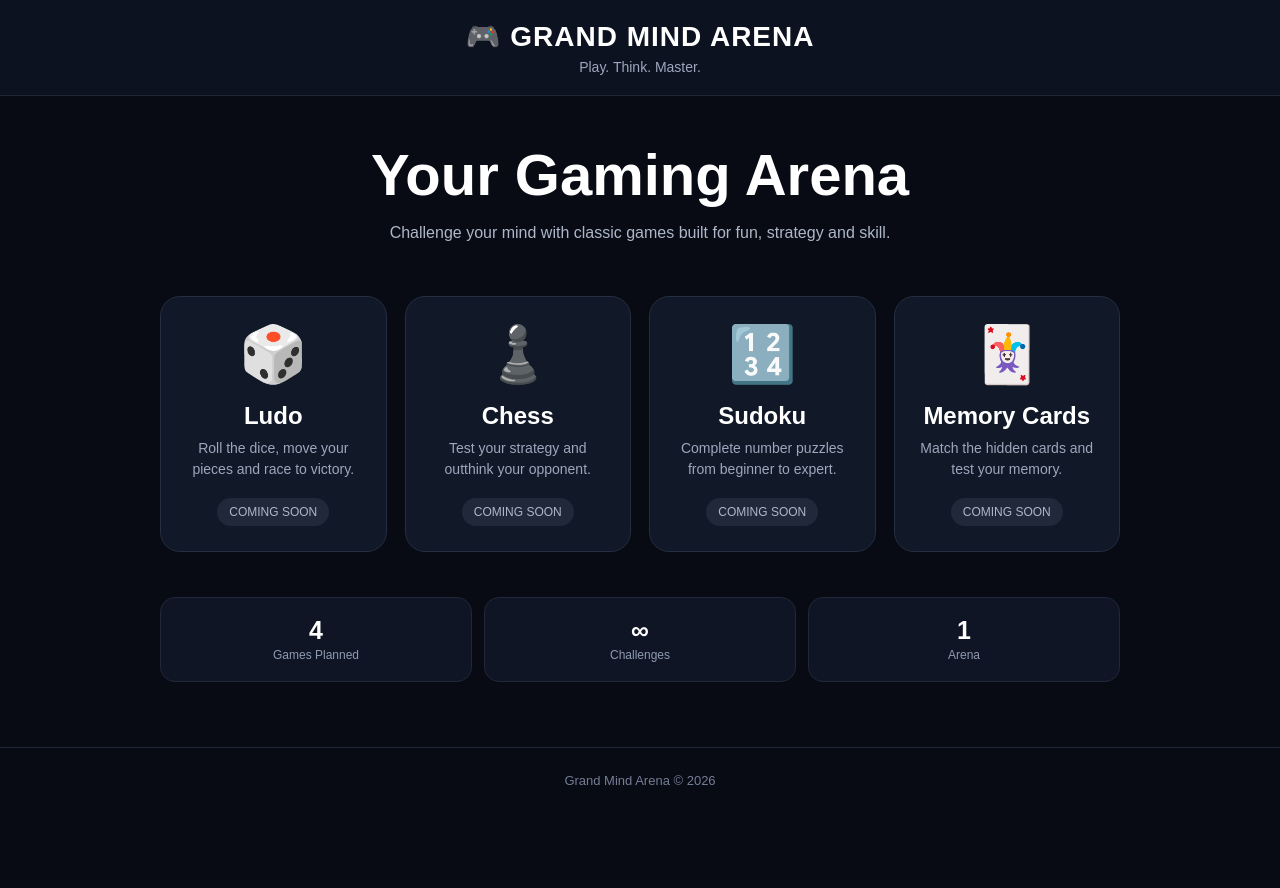
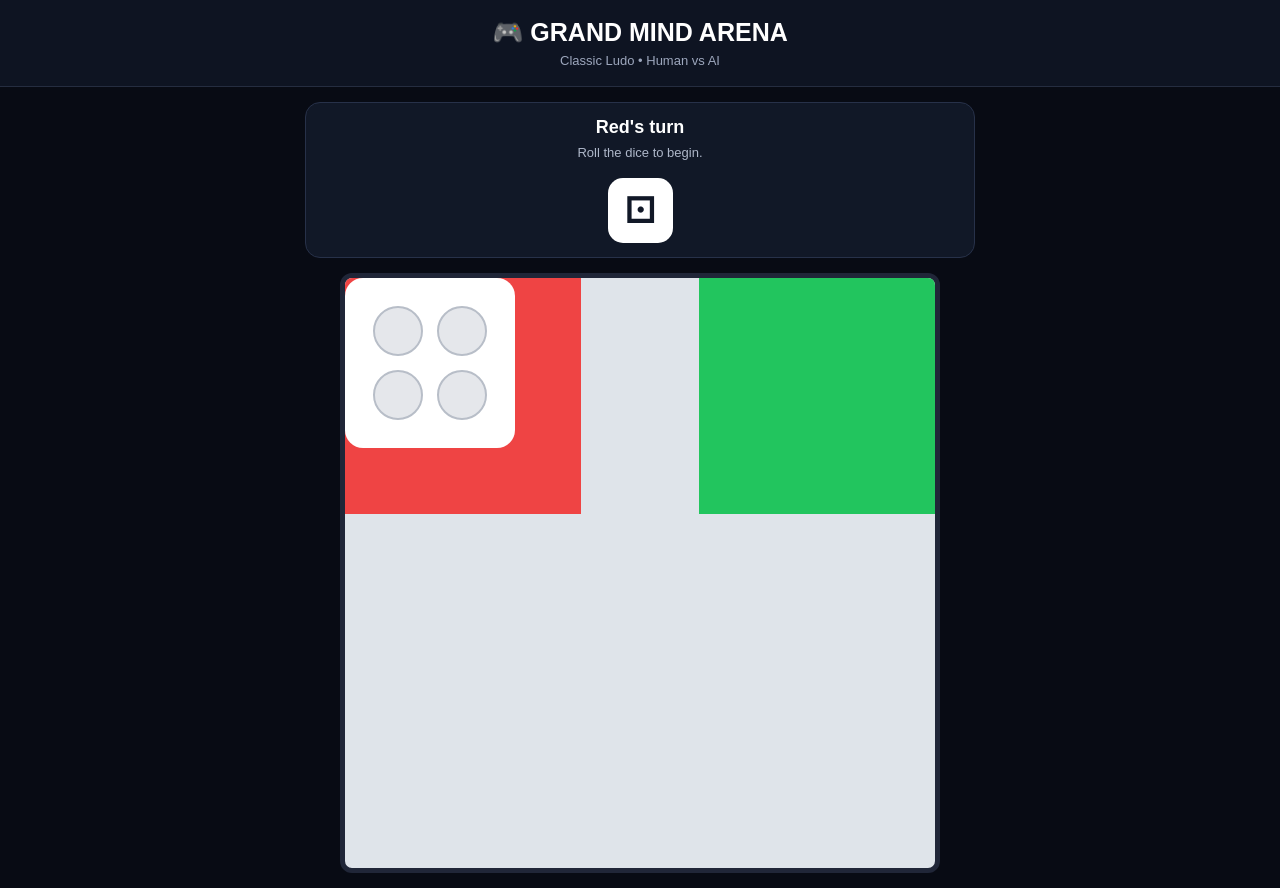
Before and after one commit to pcyadityacomputers-tech/grand-mind-arena, a plain HTML site: page index.html in a window 1280 px wide. Before the commit the page ends 813 px from the top, so only its background shows below. Drawn offline with Linux system fonts and the light colour scheme.

Commit message:
Update index.html

```diff
--- a/index.html
+++ b/index.html
@@ -1,15 +1,17 @@
-<!DOCTYPE html><html lang="en">
+<!DOCTYPE html>
+<html lang="en">
 <head>
 <meta charset="UTF-8">
 <meta name="viewport" content="width=device-width, initial-scale=1.0">
-  <title>Grand Mind Arena</title>  <style>
+<title>Grand Mind Arena - Ludo</title>
+
+<style>
 * {
   box-sizing: border-box;
-      margin: 0;
-      padding: 0;
 }
 
 body {
+  margin: 0;
   font-family: Arial, sans-serif;
   background: #080b14;
   color: white;
@@ -17,216 +19,331 @@
 }
 
 header {
-      padding: 20px;
+  padding: 18px;
   text-align: center;
-      border-bottom: 1px solid #202638;
-      background: #0d1220;
+  background: #0e1422;
+  border-bottom: 1px solid #252d40;
 }
 
-    .logo {
-      font-size: 28px;
-      font-weight: 800;
-      letter-spacing: 1px;
+header h1 {
+  margin: 0;
+  font-size: 25px;
 }
 
-    .tagline {
+header p {
+  margin: 6px 0 0;
   color: #9da7bd;
-      margin-top: 6px;
-      font-size: 14px;
+  font-size: 13px;
 }
 
-    .hero {
-      text-align: center;
-      padding: 45px 20px 30px;
+.game-wrap {
+  width: min(700px, 100%);
+  margin: auto;
+  padding: 15px;
 }
 
-    .hero h1 {
-      font-size: clamp(32px, 8vw, 58px);
-      margin-bottom: 12px;
-    }
-
-    .hero p {
-      color: #aeb7c9;
-      max-width: 600px;
-      margin: auto;
-      line-height: 1.6;
-    }
-
-    .games {
-      max-width: 1000px;
-      margin: auto;
-      padding: 20px;
-      display: grid;
-      grid-template-columns: repeat(auto-fit, minmax(220px, 1fr));
-      gap: 18px;
-    }
-
-    .game-card {
+.status {
   background: #111827;
-      border: 1px solid #252d40;
-      border-radius: 20px;
-      padding: 25px;
+  border: 1px solid #273149;
+  border-radius: 15px;
+  padding: 14px;
   text-align: center;
-      transition: transform 0.2s, border-color 0.2s;
-    }
-
-    .game-card:hover {
-      transform: translateY(-5px);
-      border-color: #64748b;
-    }
-
-    .game-icon {
-      font-size: 55px;
   margin-bottom: 15px;
 }
 
-    .game-card h2 {
-      margin-bottom: 8px;
+#turnText {
+  font-size: 18px;
+  font-weight: bold;
 }
 
-    .game-card p {
-      color: #9da7bd;
-      font-size: 14px;
-      line-height: 1.5;
-      min-height: 42px;
+#message {
+  margin-top: 7px;
+  color: #aeb7c9;
+  font-size: 13px;
+  min-height: 18px;
+}
+
+.board {
+  width: min(92vw, 600px);
+  aspect-ratio: 1;
+  margin: auto;
+  display: grid;
+  grid-template-columns: repeat(15, 1fr);
+  grid-template-rows: repeat(15, 1fr);
+  background: #dfe4ea;
+  border: 5px solid #202638;
+  border-radius: 12px;
+  overflow: hidden;
+}
+
+.cell {
+  position: relative;
+  border: 1px solid #c5cad2;
+  background: #f5f6f8;
+  display: flex;
+  justify-content: center;
+  align-items: center;
+}
+
+/* Player yards */
+
+.yard-red {
+  grid-column: 1 / 7;
+  grid-row: 1 / 7;
+  background: #ef4444;
+}
+
+.yard-green {
+  grid-column: 10 / 16;
+  grid-row: 1 / 7;
+  background: #22c55e;
+}
+
+.yard-yellow {
+  grid-column: 1 / 7;
+  grid-row: 10 / 16;
+  background: #facc15;
+}
+
+.yard-blue {
+  grid-column: 10 / 16;
+  grid-row: 10 / 16;
+  background: #3b82f6;
+}
+
+.yard-inner {
+  width: 72%;
+  height: 72%;
+  background: white;
+  border-radius: 18px;
+  display: grid;
+  grid-template-columns: 1fr 1fr;
+  gap: 12%;
+  padding: 12%;
+}
+
+.base-slot {
+  border-radius: 50%;
+  background: #e5e7eb;
+  border: 2px solid #b8bec8;
+}
+
+/* Home */
+
+.home {
+  grid-column: 7 / 10;
+  grid-row: 7 / 10;
+  background: white;
+  display: grid;
+  grid-template-columns: 1fr 1fr;
+  grid-template-rows: 1fr 1fr;
+}
+
+.home div:nth-child(1) {
+  background: #ef4444;
+}
+
+.home div:nth-child(2) {
+  background: #22c55e;
+}
+
+.home div:nth-child(3) {
+  background: #facc15;
+}
+
+.home div:nth-child(4) {
+  background: #3b82f6;
+}
+
+/* Track */
+
+.track {
+  background: white;
+}
+
+.safe {
+  background: #e5e7eb;
+}
+
+.red-track {
+  background: #fecaca;
+}
+
+.green-track {
+  background: #bbf7d0;
+}
+
+.yellow-track {
+  background: #fef08a;
+}
+
+.blue-track {
+  background: #bfdbfe;
+}
+
+/* Pieces */
+
+.piece {
+  width: 68%;
+  height: 68%;
+  border-radius: 50%;
+  border: 2px solid white;
+  box-shadow: 0 2px 5px rgba(0,0,0,.35);
+  cursor: pointer;
+  z-index: 5;
+}
+
+.piece.red {
+  background: #dc2626;
+}
+
+.piece.green {
+  background: #16a34a;
+}
+
+.piece.yellow {
+  background: #eab308;
+}
+
+.piece.blue {
+  background: #2563eb;
+}
+
+.piece.movable {
+  outline: 4px solid white;
+  animation: pulse .8s infinite alternate;
+}
+
+@keyframes pulse {
+  from {
+    transform: scale(1);
+  }
+  to {
+    transform: scale(1.12);
+  }
+}
+
+/* Controls */
+
+.controls {
+  margin-top: 15px;
+  display: grid;
+  grid-template-columns: 1fr 1fr;
+  gap: 12px;
 }
 
 button {
-      width: 100%;
-      margin-top: 18px;
-      padding: 13px;
+  min-height: 48px;
   border: 0;
   border-radius: 12px;
-      background: #ffffff;
-      color: #080b14;
-      font-weight: 700;
-      font-size: 15px;
+  font-size: 16px;
+  font-weight: bold;
   cursor: pointer;
 }
 
-    button:hover {
-      opacity: 0.9;
+#diceBtn {
+  background: white;
+  color: #080b14;
 }
 
-    .coming {
-      display: inline-block;
-      margin-top: 18px;
-      padding: 7px 12px;
-      border-radius: 20px;
+#restartBtn {
   background: #20283a;
-      color: #aeb7c9;
-      font-size: 12px;
+  color: white;
 }
 
-    .stats {
-      max-width: 1000px;
-      margin: 25px auto;
-      padding: 0 20px 40px;
-      display: grid;
-      grid-template-columns: repeat(3, 1fr);
-      gap: 12px;
+.dice {
+  margin: 15px auto 0;
+  width: 65px;
+  height: 65px;
+  border-radius: 15px;
+  background: white;
+  color: #111827;
+  display: flex;
+  align-items: center;
+  justify-content: center;
+  font-size: 35px;
+  font-weight: bold;
 }
 
-    .stat {
-      background: #0f1524;
-      border: 1px solid #20283a;
-      border-radius: 15px;
-      padding: 18px;
-      text-align: center;
+.players {
+  margin-top: 15px;
+  display: grid;
+  grid-template-columns: repeat(2, 1fr);
+  gap: 10px;
 }
 
-    .stat strong {
-      display: block;
-      font-size: 25px;
+.player {
+  background: #111827;
+  border: 1px solid #273149;
+  padding: 12px;
+  border-radius: 12px;
 }
 
-    .stat span {
-      color: #8f9bb2;
-      font-size: 12px;
+.player.active {
+  outline: 2px solid white;
 }
 
-    footer {
-      text-align: center;
-      padding: 25px;
-      border-top: 1px solid #202638;
-      color: #737e95;
-      font-size: 13px;
+.dot {
+  display: inline-block;
+  width: 12px;
+  height: 12px;
+  border-radius: 50%;
+  margin-right: 7px;
 }
 
-    @media (max-width: 500px) {
-      .stats {
-        grid-template-columns: 1fr;
+.red-dot { background: #ef4444; }
+.green-dot { background: #22c55e; }
+.yellow-dot { background: #facc15; }
+.blue-dot { background: #3b82f6; }
+
+@media (max-width: 450px) {
+  .game-wrap {
+    padding: 8px;
+  }
+
+  .board {
+    width: 96vw;
+    border-width: 3px;
+  }
+
+  .yard-inner {
+    gap: 6%;
+  }
+
+  .players {
+    grid-template-columns: 1fr 1fr;
   }
 }
-  </style></head><body>  <header>
-    <div class="logo">🎮 GRAND MIND ARENA</div>
-    <div class="tagline">Play. Think. Master.</div>
-  </header>  <main><section class="hero">
-  <h1>Your Gaming Arena</h1>
-  <p>
-    Challenge your mind with classic games built for fun,
-    strategy and skill.
-  </p>
-</section>
+</style>
+</head>
 
-<section class="games">
+<body>
 
-  <div class="game-card">
-    <div class="game-icon">🎲</div>
-    <h2>Ludo</h2>
-    <p>
-      Roll the dice, move your pieces and race to victory.
-    </p>
-    <span class="coming">COMING SOON</span>
+<header>
+  <h1>🎮 GRAND MIND ARENA</h1>
+  <p>Classic Ludo • Human vs AI</p>
+</header>
+
+<div class="game-wrap">
+
+  <div class="status">
+    <div id="turnText">Red's turn</div>
+    <div id="message">Roll the dice to begin.</div>
+    <div class="dice" id="dice">⚀</div>
   </div>
 
-  <div class="game-card">
-    <div class="game-icon">♟️</div>
-    <h2>Chess</h2>
-    <p>
-      Test your strategy and outthink your opponent.
-    </p>
-    <span class="coming">COMING SOON</span>
+  <div class="board" id="board">
+
+    <!-- RED YARD -->
+    <div class="yard-red">
+      <div class="yard-inner">
+        <div class="base-slot" id="red-base-0"></div>
+        <div class="base-slot" id="red-base-1"></div>
+        <div class="base-slot" id="red-base-2"></div>
+        <div class="base-slot" id="red-base-3"></div>
+      </div>
     </div>
 
-  <div class="game-card">
-    <div class="game-icon">🔢</div>
-    <h2>Sudoku</h2>
-    <p>
-      Complete number puzzles from beginner to expert.
-    </p>
-    <span class="coming">COMING SOON</span>
-  </div>
-
-  <div class="game-card">
-    <div class="game-icon">🃏</div>
-    <h2>Memory Cards</h2>
-    <p>
-      Match the hidden cards and test your memory.
-    </p>
-    <span class="coming">COMING SOON</span>
-  </div>
-
-</section>
-
-<section class="stats">
-  <div class="stat">
-    <strong>4</strong>
-    <span>Games Planned</span>
-  </div>
-
-  <div class="stat">
-    <strong>∞</strong>
-    <span>Challenges</span>
-  </div>
-
-  <div class="stat">
-    <strong>1</strong>
-    <span>Arena</span>
-  </div>
-</section>
-
-  </main>  <footer>
-    Grand Mind Arena © 2026
-  </footer></body>
-</html>
+    <!-- GREEN YARD -->
+    <div class="yard-green">
+      <div class="yard
```
Lines whose indentation alone changed are shown as unchanged.
